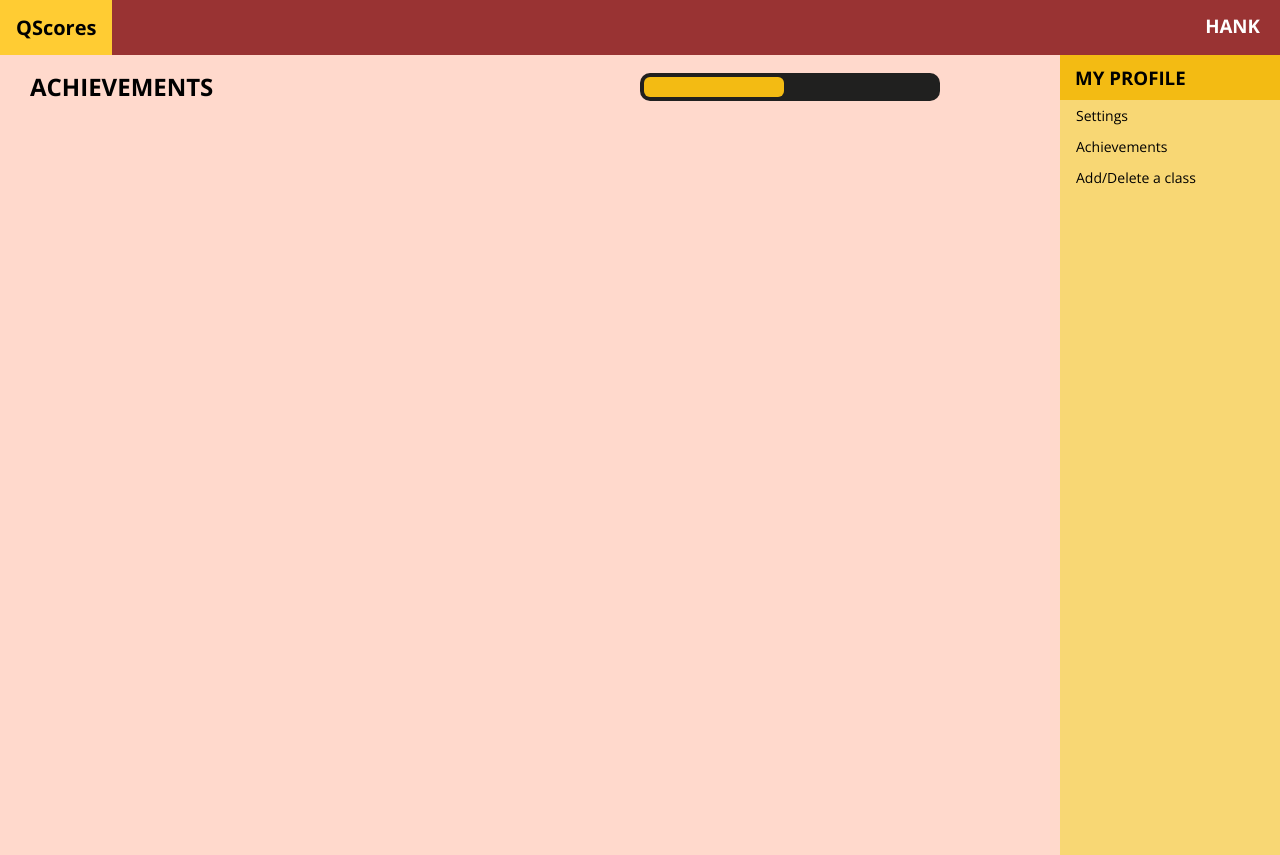
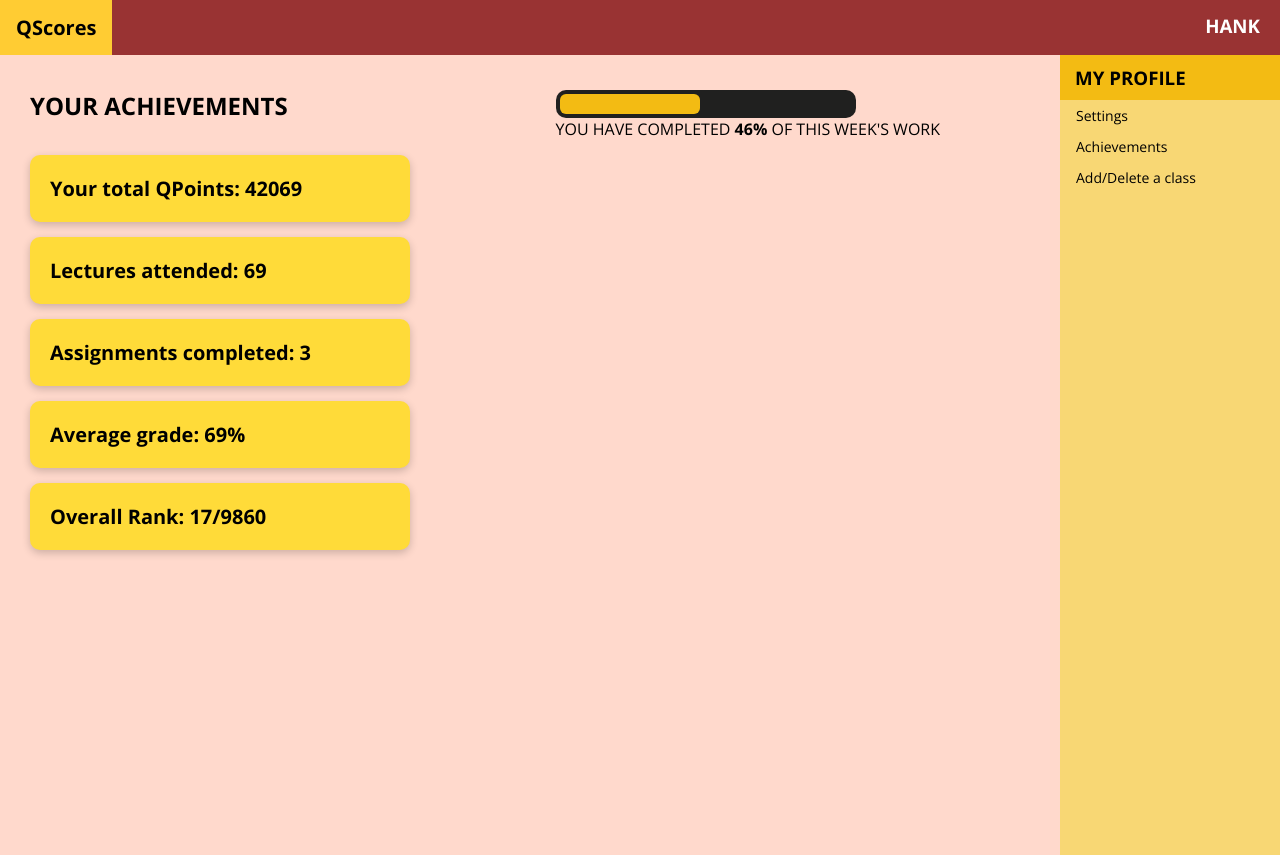
Before and after one commit to JoshGraham14/QHacks, a Flask app: page /achievements in a window 1280 px wide. Run offline with Flask 2, Linux system fonts and the light colour scheme.

Commit message:
Added achievement info in achievements screen

```diff
--- a/static/styles/styles.css
+++ b/static/styles/styles.css
@@ -145,6 +145,7 @@ body {
     border-radius: 10px;
     padding: 4px;
     width: 300px;
+    text-align: justify;
 }
 
 #progressbar>div {
@@ -153,3 +154,22 @@ body {
     height: 20px;
     border-radius: 6px;
 }
+
+.progress-info{
+    padding-top: 20px;
+}
+
+.course-points{
+    text-align: center;
+    font-size: 20px;
+    box-shadow: 0 3px 8px 0 rgba(0, 0, 0, 0.2);
+    padding: 20px;
+    background-color: rgb(255, 219, 57);
+    text-align: center;
+    width: 380px;
+    margin-right: 20px;
+    display: flex;
+    flex-direction: row;
+    align-items: center;
+    border-radius: 10px;
+}
--- a/templates/achievements.html
+++ b/templates/achievements.html
@@ -6,16 +6,46 @@
 <body>
     <div class="container">
         <span class="course-title">
-            <h2>ACHIEVEMENTS</h2>
-                <div id="progressbar">
-                    <div></div>
+            <h2>YOUR ACHIEVEMENTS</h2>
+                <div class="progress-info">
+                    <div id="progressbar">
+                        <div></div>
+                    </div>
+                    <p>YOU HAVE COMPLETED <strong>46%</strong> OF THIS WEEK'S WORK</p>
                 </div>
         </span>
     </div>
 
+    <div class="container">
+            <div class="course-points">
+                <div class="total-qpoints"><strong>Your total QPoints: 42069</strong></div>
+            </div>
+    </div>
 
+    <div class="container">
+        <div class="course-points">
+        <div class="lectures-attended"><strong>Lectures attended: 69</strong></div>
+        </div>
+    </div>
+
+    <div class="container">
+        <div class="course-points">
+        <div class="assignments-completed"><strong>Assignments completed: 3</strong></div>
+        </div>
+    </div>
+
+    <div class="container">
+        <div class="course-points">
+        <div class="average-grade"><strong>Average grade: 69%</strong></div>
+        </div>
+    </div>
+
+    <div class="container">
+        <div class="course-points">
+        <div class="overall-rank"><strong>Overall Rank: 17/9860</strong></div>
+        </div>
+    </div>
 </body>
-
 
 </html>
 
```
